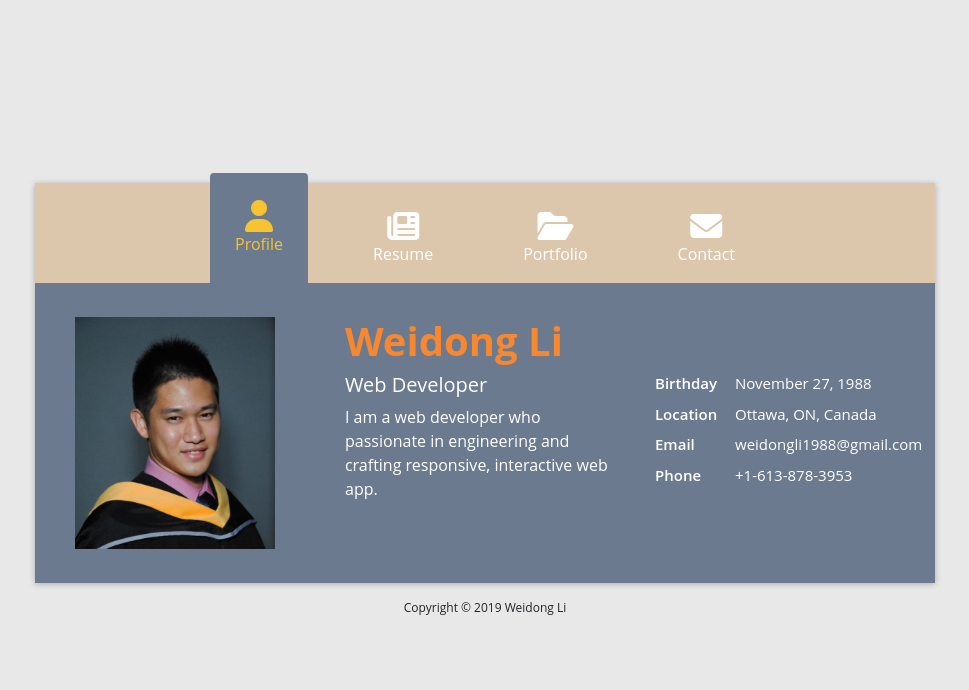
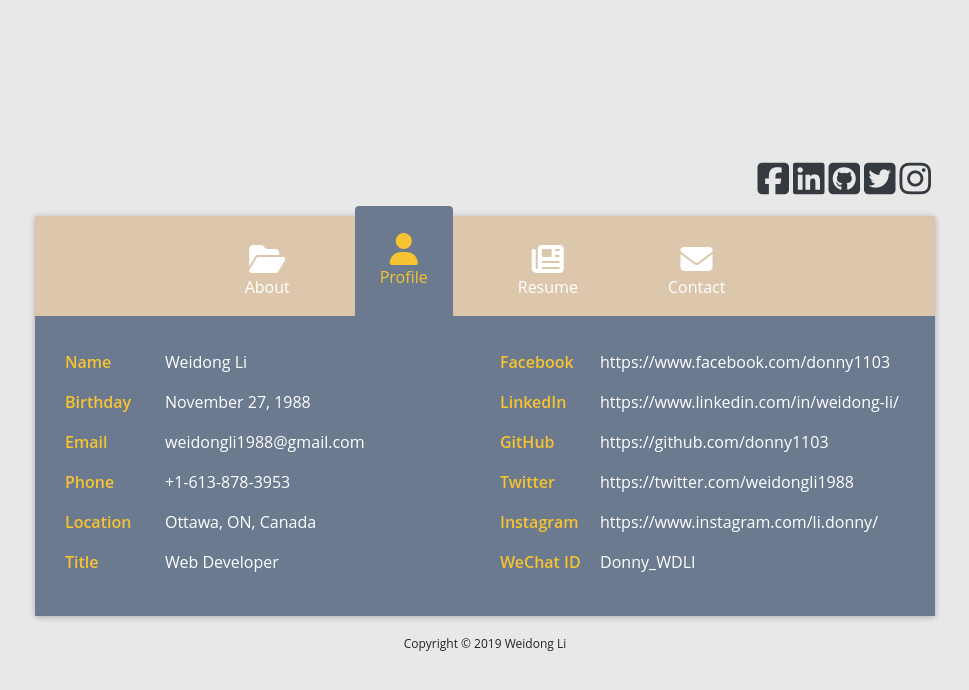
Before and after one commit to donny1103/my_website, a React (Create React App) app: page / in a window 1280 px wide. Both pictures are taken after a click on the button "Profile". Shown: the top 690 px of the page, without its empty margins (155-1124 px from the left). Built offline with nearby package versions, Linux system fonts and the light colour scheme.

Commit message:
added more components

```diff
--- a/src/App.scss
+++ b/src/App.scss
@@ -4,7 +4,8 @@ body{
   padding: 0px;
   font-family: 'open Sans', Arial;
   font-size: 12px;
-
+  text-align: justify;
+  line-height: 2;
   #container{
     display: flex;
     flex-direction: column;
@@ -14,6 +15,18 @@ body{
     padding: 2rem;
     #copy-right{
       margin: 1rem 0 0 0;
+    }
+
+    #social-links{
+      width: 900px;
+      margin: 1rem 0;
+      text-align: right;
+      a{
+        color: #343a40 !important;
+      }
+      a:hover{
+        color: #f7c331 !important;
+      }
     }
 
     #content{
@@ -46,56 +59,75 @@ body{
 
       #content-body{
         background-color: #6B7A8F;
+        color: white;
+
+
+        .button{
+          display: inline-block;
+          text-decoration: none;
+          margin: 1rem 0;
+          background-color: #dcc7ad;
+          border: none;
+          color: #ffffff;
+          font-size: 0.8rem;
+          font-weight: bold;
+          padding: .5rem .75rem;
+          border-radius: 0.5rem;
+          transition-delay: 0.2s;
+          transition-timing-function: ease-in-out;
+        }
+
+       .button:hover{
+          background-color: #f7c331;
+          transition-delay: 0.2s;
+          transition-timing-function: ease-in-out;
+        }
+
+        #about{
+          min-height: 400px;
+          padding: 30px;
+          .photo img{
+            width: 262px;
+            height: auto;
+          }
+          .details{
+            h1{
+              font-weight: 700;
+              color: #f7c331;
+            }
+
+            p{
+              font-size: 15px;
+              text-align: justify;
+              line-height: 25px;
+            }
+          }
+        }
 
         #profile{
-          height: 300px;
-
-          .about .photo img{
-            width: 200px;
-          }
-
-          .about h1{
-            font-weight: 700;
-            color: #f7882f;
-          }
-
-          .about p{
+          min-height: 300px;
+          padding: 30px;
+          .info-item{
             font-size: 16px;
-          }
-
-          .info-item{
-            font-size: 15px;
             label{
-              width: 80px;
-              font-weight: 600
+              width: 100px;
+              font-weight: 600;
+              color: #f7c331;
+            }
+            a{
+              color: #ffffff;
             }
           }
         }
 
         #resume{
-          color: white;
-
-          #download-button{
-            display: inline-block;
-            text-decoration: none;
-            margin: 2rem 0 1rem 0;
-            background-color: #dcc7ad;
-            border: none;
-            color: #ffffff;
-            font-size: 0.8rem;
-            padding: .5rem .75rem;
-            transition-delay: 0.2s;
-            transition-timing-function: ease-in-out;
+          .row{
+            padding: 1rem;
           }
 
-          #download-button:hover{
-            background-color: #f7c331;
-            transition-delay: 0.2s;
-            transition-timing-function: ease-in-out;
-          }
-
-          .row{
-            padding: 1rem;
+          #download-pdf{
+            border-radius: 0;
+            margin-top: 2rem;
           }
 
           title.main-heading {
@@ -161,6 +193,11 @@ body{
             }
           }
         }
+
+        #contact{
+          padding: 1rem;
+          font-size: 1rem;
+        }
       }
     }
   }
--- /dev/null
+++ b/src/component/About.jsx
@@ -0,0 +1,19 @@
+import React from 'react';
+import profile from './profile.png'
+
+const About = () => (
+    <div id='about' className='row'>
+        <div className='photo col-6 d-flex align-items-center justify-content-center'>
+            <img src={profile} alt='Weidong Li' className='img-fluid'/>
+        </div>
+        <div className='details col-6 d-flex flex-column justify-content-center'>
+            <h1>Weidong Li</h1>
+            <h5>Web Developer</h5>
+            <p>
+                I am a web developer who passionate in engineering and crafting responsive, interactive web app. I have 1-year experience in web application development with expertise in front end application development using modern JavaScript frameworks and libraries. My skills of web responsive design, database management and troubleshooting make me a reliable web developer/designer who efficiently delivers products with satisfaction.
+            </p>
+        </div>
+  </div>
+)
+
+export default About;
--- /dev/null
+++ b/src/component/Contact.jsx
@@ -0,0 +1,42 @@
+import React from 'react';
+
+const Contact = () => (
+    <div id='contact'>
+        <iframe
+            width='100%'
+            height="300"
+            frameBorder="0"
+            title='Keller Williams Integrity Realty'
+            style={{border: 0}}
+            src={`https://www.google.com/maps/embed/v1/place?key=${process.env.REACT_APP_GOOGLE_MAP_API}
+            &q=Keller+Williams+Integrity+Realty,+Brokerage, Ottawa+ON&center=45.371746, -75.776367&zoom=14`}
+            allowFullScreen
+        />
+        <div className='row'>
+            <div className='col-5'>
+                <title>Contact info</title>
+                <div className='mb-3'>Ottawa, Ontario, K1H 8K9</div>
+                <div>Email: weidongli1988@gmail.com</div>
+                <div>Phone: +6138783953</div>
+            </div>
+            <div className='col-7'>
+                <title>Let's keep in touch</title>
+                <div className='form-group'>
+                    <label>Your Name</label>
+                    <input className='form-control' type='text' />
+                </div>
+                <div className='form-group'>
+                    <label>Your Email</label>
+                    <input className='form-control' type='email'/>
+                </div>
+                <div className='form-group'>
+                    <label>Your Message</label>
+                    <textarea className='form-control' type='text'/>
+                </div>
+                <button className='button'>Send Your Message</button>
+            </div>
+        </div>
+    </div>
+)
+
+export default Contact;
--- a/src/component/MainContent.jsx
+++ b/src/component/MainContent.jsx
@@ -2,11 +2,14 @@ import React from 'react';
 import Nav from './Nav';
 import Profile from './Profile';
 import Resume from './Resume';
+import About from './About';
+import Contact from './Contact';
+import SocialLinks from './SocialLinks';
 
 class MainContent extends React.Component{
 
   state = {
-    activeTab: 'profile'
+    activeTab: 'about'
   };
 
   handleSetActiveTab = activeTab => this.setState({activeTab});
@@ -20,16 +23,25 @@ class MainContent extends React.Component{
         case 'resume':
           renderContent = <Resume/>;
           break;
-
+        case 'about':
+            renderContent = <About/>;
+            break;
+        case 'contact':
+            renderContent = <Contact/>;
+            break;
+        default:
+            renderContent = null;
+            break;
     }
-    return (
+    return <>
+      <SocialLinks/>
       <div id='content'>
         <Nav activeTab={this.state.activeTab} onTabChange={this.handleSetActiveTab}/>
         <div id='content-body'>
           {renderContent}
         </div>
       </div>
-    )
+    </>
   }
 }
 
--- a/src/component/Nav.jsx
+++ b/src/component/Nav.jsx
@@ -5,6 +5,12 @@ const Nav = ({activeTab, onTabChange}) => {
 
   return (
     <ul className='nav justify-content-center'>
+      <li className='nav-item'>
+        <button className={`nav-link btn btn-link h-100 ${activeTab === 'about' ? 'active' : ''}`} onClick={()=>onTabChange('about')}>
+          <i className='fas fa-folder-open fa-2x d-block'/>
+          About
+        </button>
+      </li>
       <li className='nav-item'>
         <button className={`nav-link btn btn-link h-100 ${activeTab === 'profile' ? 'active' : ''}`} onClick={()=>onTabChange('profile')}>
           <i className='fas fa-user fa-2x d-block'/>
@@ -17,12 +23,7 @@ const Nav = ({activeTab, onTabChange}) => {
           Resume
         </button>
       </li>
-      <li className='nav-item'>
-        <button className={`nav-link btn btn-link h-100 ${activeTab === 'portfolio' ? 'active' : ''}`} onClick={()=>onTabChange('portfolio')}>
-          <i className='fas fa-folder-open fa-2x d-block'/>
-          Portfolio
-        </button>
-      </li>
+
       <li className='nav-item'>
         <button className={`nav-link btn btn-link h-100 ${activeTab === 'contact' ? 'active' : ''}`} onClick={()=>onTabChange('contact')}>
           <i className='fas fa-envelope fa-2x d-block'/>
--- a/src/component/Profile.jsx
+++ b/src/component/Profile.jsx
@@ -1,29 +1,16 @@
 import React from 'react';
-import profile from './profile.png'
+
 const Profile = () => (
     <div id='profile' className='row'>
-      <div className='about col-8 align-self-center'>
-        <div className='row'>
-          <div className='photo col-6 text-center'>
-            <img src={profile} alt='Weidong Li' className='img-fluid'/>
+      <div className='col-6 text-white align-self-center'>
+          <div className='info-item'>
+              <label>Name</label>
+              <span>Weidong Li</span>
           </div>
-          <div className='col-6 text-white'>
-            <h1>Weidong Li</h1>
-            <h5>Web Developer</h5>
-            <p>I am a web developer who passionate in engineering and crafting responsive, interactive web app.</p>
-          </div>
-        </div>
-      </div>
-      <div className='col-4 text-white align-self-center'>
 
           <div className='info-item'>
               <label>Birthday</label>
               <span>November 27, 1988</span>
-          </div>
-
-          <div className='info-item'>
-              <label>Location</label>
-              <span>Ottawa, ON, Canada</span>
           </div>
 
           <div className='info-item'>
@@ -35,6 +22,58 @@ const Profile = () => (
               <label>Phone</label>
               <span>+1-613-878-3953</span>
           </div>
+
+          <div className='info-item'>
+              <label>Location</label>
+              <span>Ottawa, ON, Canada</span>
+          </div>
+
+          <div className='info-item'>
+              <label>Title</label>
+              <span>Web Developer</span>
+          </div>
+      </div>
+
+      <div className='col-6 text-white align-self-center'>
+          <div className='info-item'>
+              <label>Facebook</label>
+              <span>
+                <a href='https://www.facebook.com/donny1103' target='__blank'>https://www.facebook.com/donny1103</a>
+              </span>
+          </div>
+
+          <div className='info-item'>
+              <label>LinkedIn</label>
+              <span>
+                <a href='https://www.linkedin.com/in/weidong-li/' target='__blank'>https://www.linkedin.com/in/weidong-li/</a>
+              </span>
+          </div>
+
+          <div className='info-item'>
+              <label>GitHub</label>
+              <span>
+                <a href='https://github.com/donny1103' target='__blank'>https://github.com/donny1103</a>
+              </span>
+          </div>
+
+          <div className='info-item'>
+              <label>Twitter</label>
+              <span>
+                <a href=' https://twitter.com/weidongli1988' target='__blank'>https://twitter.com/weidongli1988</a>
+              </span>
+          </div>
+
+          <div className='info-item'>
+              <label>Instagram</label>
+              <span>
+                <a href='https://www.instagram.com/li.donny/' target='__blank'>https://www.instagram.com/li.donny/</a>
+              </span>
+          </div>
+
+          <div className='info-item'>
+              <label>WeChat ID</label>
+              <span>Donny_WDLI</span>
+          </div>
       </div>
   </div>
 );
--- a/src/component/Resume.jsx
+++ b/src/component/Resume.jsx
@@ -4,7 +4,7 @@ const Resume = () => {
 
     return (
         <div id='resume'>
-            <a id='download-button' href='https://drive.google.com/open?id=1f_g9EAhYNIjRwRv-WkPHW2ufjgylw250' target='__blank'>Download Resume as PDF</a>
+            <a id='download-pdf' className='button' href='https://drive.google.com/open?id=1f_g9EAhYNIjRwRv-WkPHW2ufjgylw250' target='__blank'>Download Resume as PDF</a>
             <div className='row'>
                 <section className='col-7'>
                     <title className="main-heading">Experience</title>
--- /dev/null
+++ b/src/component/SocialLinks.jsx
@@ -0,0 +1,23 @@
+import React from 'react';
+
+const SocialLinks = () => (
+    <div id='social-links'>
+        <a href='https://www.facebook.com/donny1103' target='__blank' className='mr-1'>
+            <i className="fab fa-facebook-square fa-3x" title='facebook'/>
+        </a>
+        <a href='https://www.linkedin.com/in/weidong-li/' target='__blank' className='mr-1'>
+            <i className="fab fa-linkedin fa-3x" title='linkedin'/>
+        </a>
+        <a href='https://github.com/donny1103' target='__blank' className='mr-1'>
+            <i className="fab fa-github-square fa-3x" title='github'/>
+        </a>
+        <a href='https://twitter.com/weidongli1988' target='__blank' className='mr-1'>
+            <i className="fab fa-twitter-square fa-3x" title='twitter'/>
+        </a>
+        <a href='https://www.instagram.com/li.donny/' target='__blank' className='mr-1'>
+            <i className="fab fa-instagram fa-3x" title='instagram'/>
+        </a>
+    </div>
+);
+
+export default SocialLinks;
```
Also changed, not shown: 1 other file (tests, documents, lock files or other folders).
